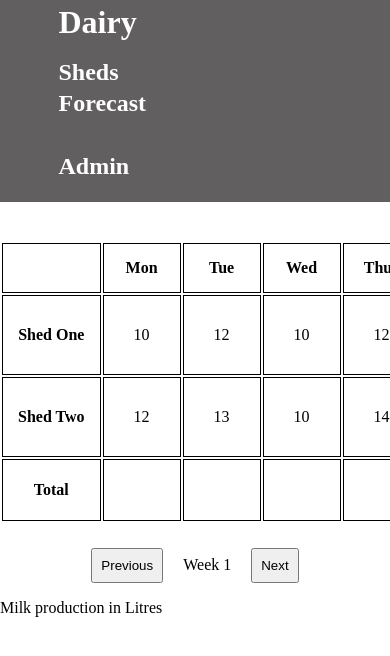
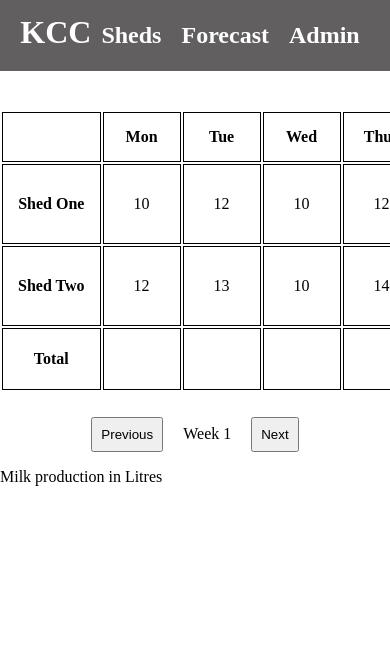
Before and after one commit to nxoo/Dairy-Farm, a plain HTML site: page index.html in a window 390 px wide. Drawn offline with Linux system fonts and the light colour scheme.

Commit message:
redesigned mobile navbar

```diff
--- a/Styles/styles.css
+++ b/Styles/styles.css
@@ -75,11 +75,15 @@ th {
         padding: 0;
     }
     .navbar {
-        padding: 1% 1% 1% 15%;
+        padding: 1%;
+        flex-direction: row;
         margin-bottom: 10%;
-        justify-content: flex-start;
+        justify-content: center;
         align-items: baseline;
         height: auto;
+    }
+    ul {
+        flex-direction: row;
     }
     .sheds {
         overflow-x: auto;
@@ -89,6 +93,7 @@ th {
     }
     .nav-item .nav-link{
         font-size: x-large;
+        margin: 10px;
     }
     li {
         margin-block: 2px;
--- a/index.html
+++ b/index.html
@@ -11,7 +11,7 @@
 <body>
 <div class="container-fluid">
     <nav class="navbar">
-        <a href="#" class="navbar-brand ms">Dairy</a>
+        <a href="#" class="navbar-brand ms">KCC</a>
         <ul class="mx">
             <li class="nav-item">
                 <a href="#" id="shedBtn" class="nav-link">Sheds</a>
```
